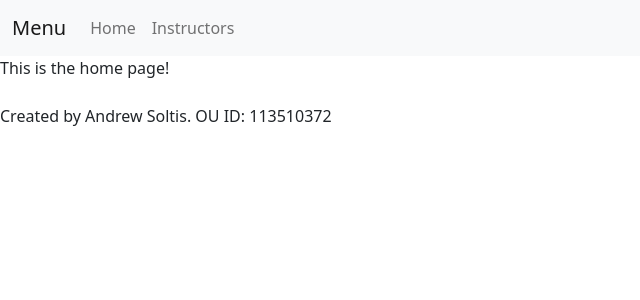
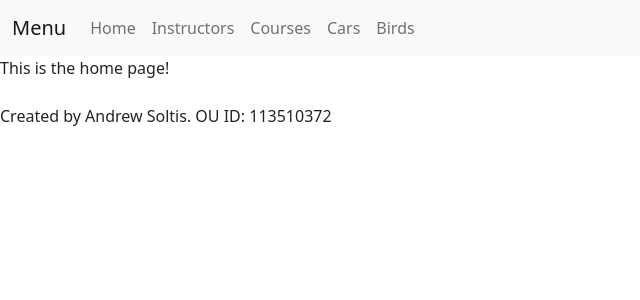
Before and after one commit to amsoltis/Homework4, a PHP site: page /index.php in a window 1280 px wide. Shown: the top 300 px of the page, without its empty margins (0-640 px from the left). Run offline with PHP 8.4, Linux system fonts and the light colour scheme.

Commit message:
header update

```diff
--- a/header.php
+++ b/header.php
@@ -22,6 +22,15 @@
         <li class="nav-item">
           <a class="nav-link" href="./instructor.php">Instructors</a>
         </li>
+        <li class="nav-item">
+          <a class="nav-link" href="./courses.php">Courses</a>
+        </li>
+        <li class="nav-item">
+          <a class="nav-link" href="./cars.php">Cars</a>
+        </li>
+        <li class="nav-item">
+          <a class="nav-link" href="./birds.php">Birds</a>
+        </li>
       </ul>
     </div>
   </div>
```
